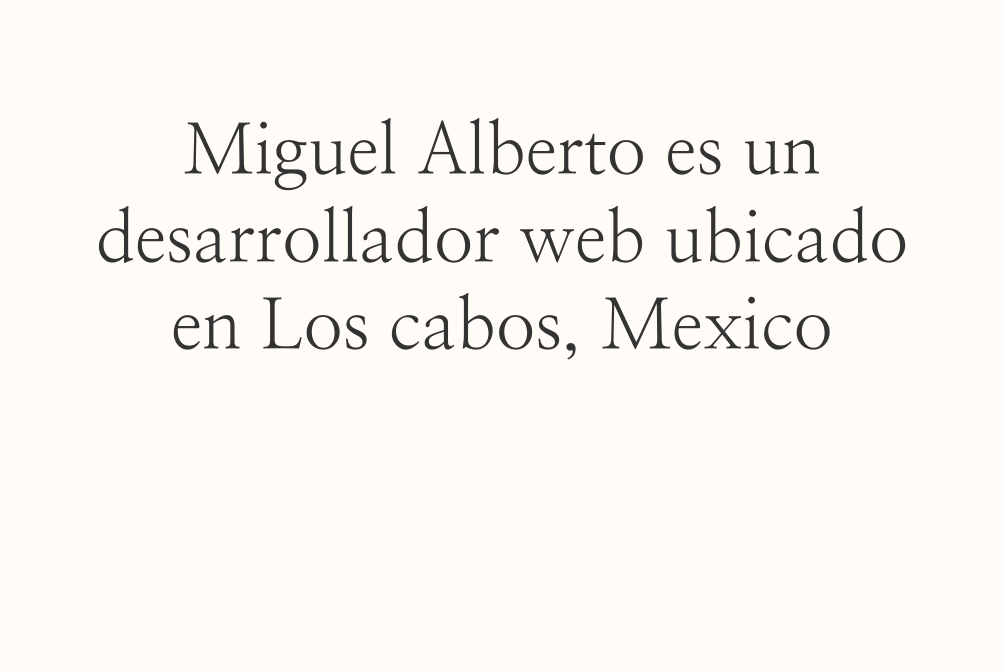
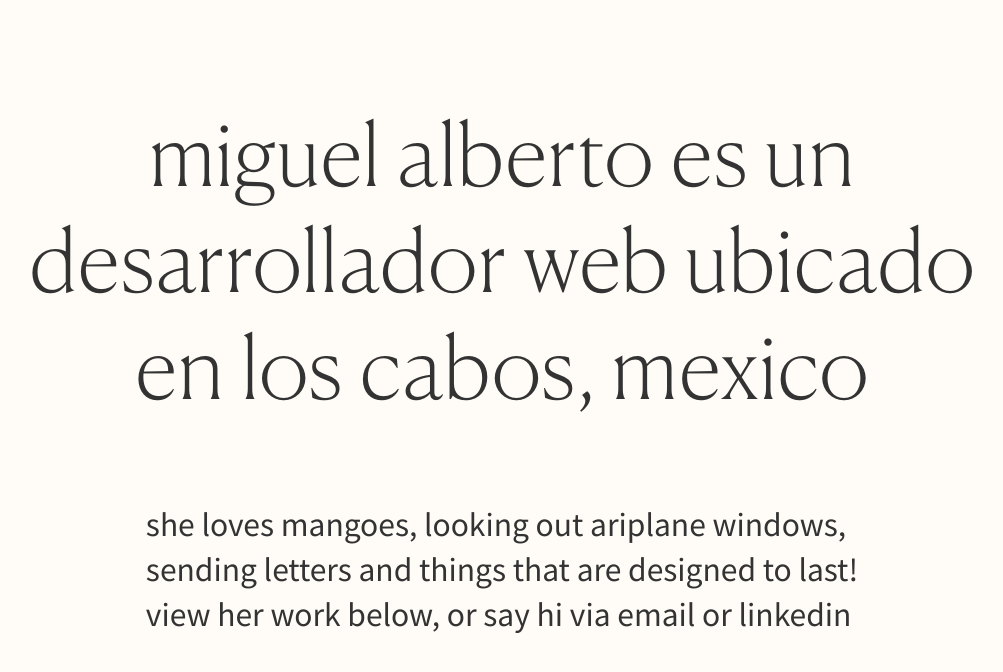
Before and after one commit to Miguel5040/Portafolio-web-v2, a React (Vite) app: page / in a window 1280 px wide. Shown: the top 672 px of the page, without its empty margins (138-1141 px from the left). Built offline with nearby package versions, Linux system fonts and the light colour scheme.

Commit message:
Estructura base Hero y responsividad terminada

```diff
--- a/src/components/Hero.jsx
+++ b/src/components/Hero.jsx
@@ -1,10 +1,12 @@
 import Title from "../sub-components/Title"
+import Introduction from "../sub-components/Introduction"
 
 const Hero = () => {
 
     return (
-        <header className="flex justify-center pt-[110px] max-w-[880px]">
+        <header className="flex flex-col items-center gap-[72px] justify-center pt-[48px] md:pt-[64px] lg:pt-[110px] max-w-[880px] mx-[16px] md:mx-[40px] lg:mx-[48px]">
             <Title />
+            <Introduction />
         </header>
     )
 }
--- a/src/index.css
+++ b/src/index.css
@@ -2,6 +2,11 @@
 @tailwind components;
 @tailwind utilities;
 
+
+@font-face {
+    font-family: 'Canela Deck Thin Trial';
+    src: url('./fonts/CanelaDeck-Thin-Trial.otf') format('opentype');
+}
 
 body {
     background-color: #fffbf6;
--- /dev/null
+++ b/src/sub-components/Introduction.jsx
@@ -0,0 +1,22 @@
+
+const Introduction = () => (
+    <div className="font-noto-sans text-[24px] md:text-[30px] leading-[40px]  lg:leading-[45px] font-normal">
+        <div className="lg:flex lg:flex-col hidden">
+            <div>
+                she loves mangoes, looking out ariplane windows,
+            </div>
+            <div>
+                sending letters and things that are designed to last!
+            </div>
+            <div>
+                view her work below, or say hi via email or linkedin
+            </div>
+        </div>
+        <div className="block lg:hidden text-start">
+            miguel alberto es un desarrollador web ubicado en los cabos, mexico. she loves mangoes, looking out ariplane windows, sending letters and things that are designed to last! view her work below, or say hi via email or linkedin
+        </div>
+    </div>
+
+)
+
+export default Introduction
--- a/src/sub-components/Title.jsx
+++ b/src/sub-components/Title.jsx
@@ -1,9 +1,15 @@
 
 const Title = () => (
-    <div>
-        <h1 className="font-nanum-myeongjo font-light text-[70px] text-balance text-center leading-[125%]">
-            Miguel Alberto es un desarrollador web ubicado en Los cabos, Mexico
-        </h1>
+    <div className=" lg:block hidden font-canela-deck text-[85px] text-center leading-[125%]">
+            <div className="text-nowrap">
+                miguel alberto es un
+            </div>
+            <div className="text-nowrap">
+                desarrollador web ubicado
+            </div>
+            <div className="text-nowrap">
+                en los cabos, mexico
+            </div>
     </div>
 )
 
--- a/tailwind.config.js
+++ b/tailwind.config.js
@@ -6,10 +6,18 @@ export default {
   ],
   theme: {
     extend: {},
+    screens: {
+      // 'sm': '640px',
+
+      'md': '768px',
+
+      'lg': '992px'
+    },
     fontFamily: {
       'inter': ['"Inter"'],
       'noto-sans': ['"Noto Sans JP"'],
-      'nanum-myeongjo': ['"Nanum Myeongjo"']
+      'nanum-myeongjo': ['"Nanum Myeongjo"'],
+      'canela-deck': ['"Canela Deck Thin Trial"']
     },
   },
   plugins: [],
```
Also changed, not shown: src/fonts/CanelaDeck-Thin-Trial.otf (added).
